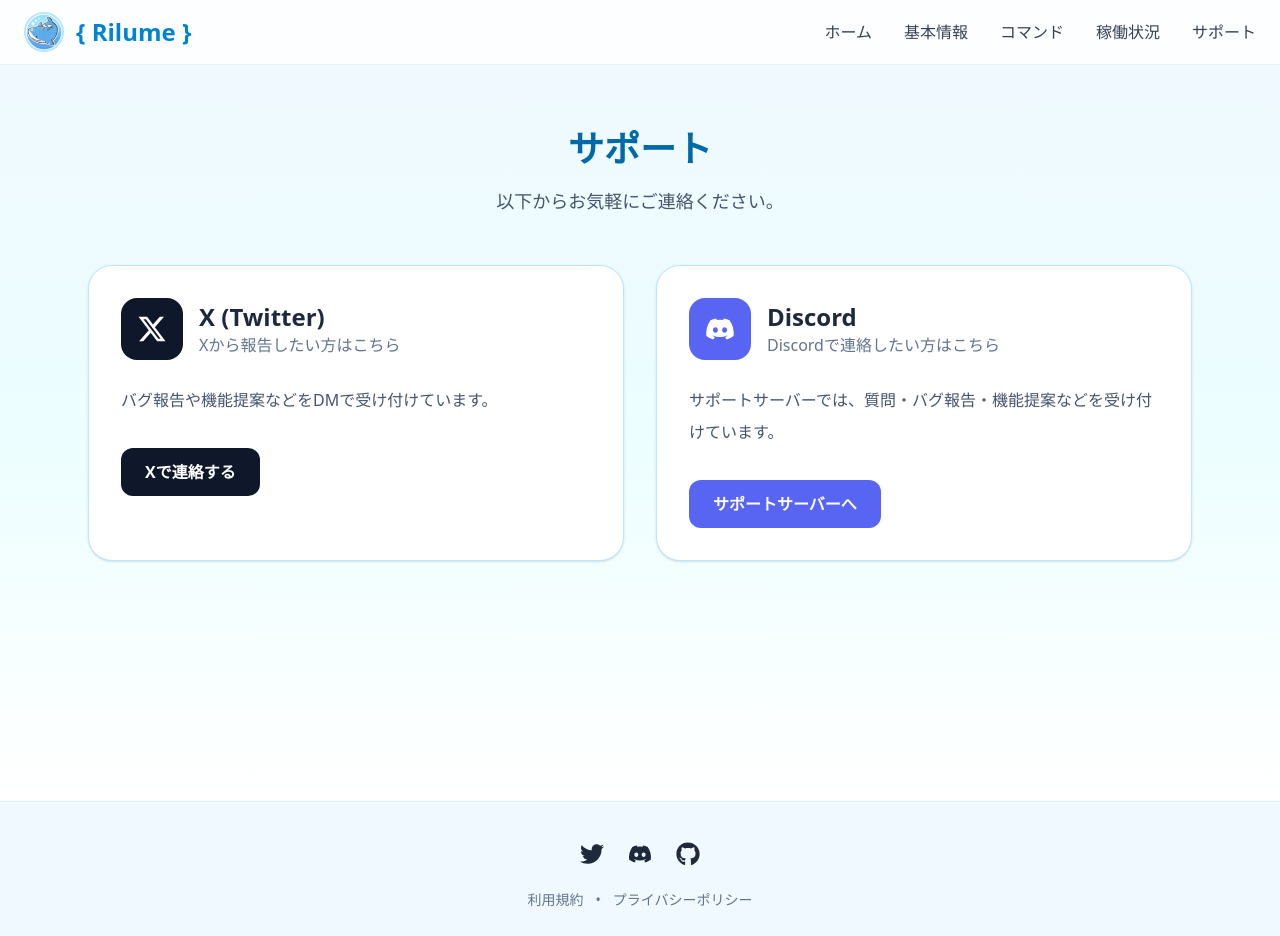
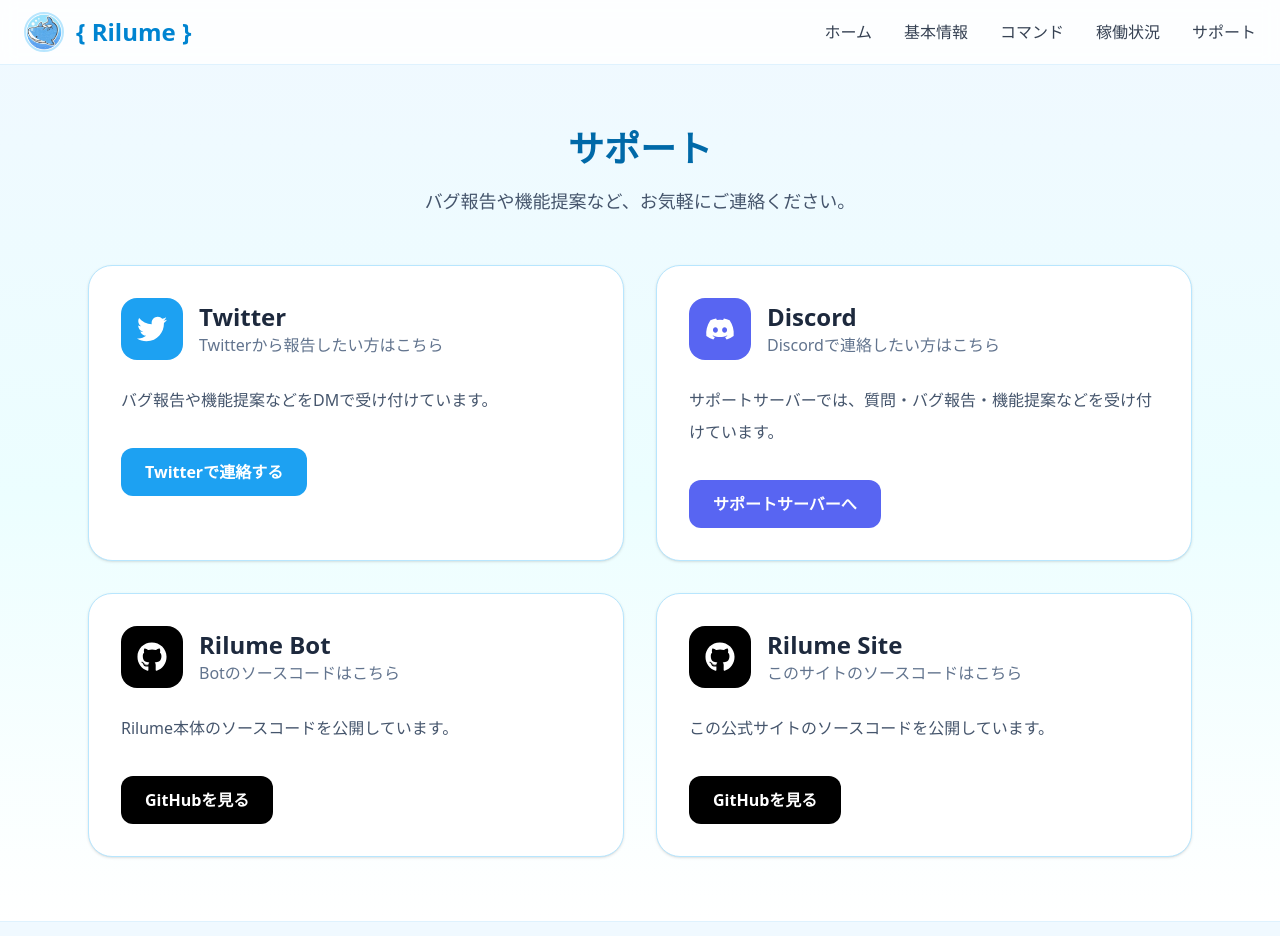
Before and after one commit to VEDA0013391/rilume-site, a Next.js app: page /support in a window 1280 px wide. Shown: the top 936 px of the page. Built offline with nearby package versions, Linux system fonts and the light colour scheme.

Commit message:
サポートページ追加

```diff
--- a/app/lib/site.ts
+++ b/app/lib/site.ts
@@ -5,6 +5,7 @@
   invite_url: "https://discord.com/oauth2/authorize?client_id=1404988583626014740",
   server_url: "https://discord.gg/CytkCY2zpf",
   twitter_url: "https://x.com/ryo_001339",
-  github_url: "https://github.com/VEDA0013391",
+  github_url: "https://github.com/VEDA0013391/rilume-site",
+  github_rilume_url: "https://github.com/VEDA0013391/rilume",
   discord_url: "https://discord.com/users/1317692759448223808",
 };
--- a/app/support/page.tsx
+++ b/app/support/page.tsx
@@ -1,4 +1,4 @@
-import { FaDiscord, FaXTwitter } from "react-icons/fa6";
+import { FaDiscord, FaGithub, FaTwitter } from "react-icons/fa6";
 import { siteConfig } from "@/app/lib/site";
 import type { Metadata } from "next";
 
@@ -16,7 +16,7 @@
         </h1>
 
         <p className="mx-auto mb-12 max-w-2xl text-center text-lg leading-8 text-slate-600">
-          以下からお気軽にご連絡ください。
+          バグ報告や機能提案など、お気軽にご連絡ください。
         </p>
 
         <div className="grid gap-8 md:grid-cols-2">
@@ -24,16 +24,17 @@
           {/* Twitter */}
           <div className="rounded-3xl border border-sky-200 bg-white p-8 shadow transition hover:-translate-y-1 hover:shadow-lg">
             <div className="mb-6 flex items-center gap-4">
-              <div className="rounded-2xl bg-slate-900 p-4 text-3xl text-white">
-                <FaXTwitter />
+              <div className="rounded-2xl bg-[#1DA1F2] p-4 text-3xl text-white">
+                <FaTwitter />
               </div>
 
               <div>
                 <h2 className="text-2xl font-bold text-slate-800">
-                  X (Twitter)
+                  Twitter
                 </h2>
+
                 <p className="text-slate-500">
-                  Xから報告したい方はこちら
+                  Twitterから報告したい方はこちら
                 </p>
               </div>
             </div>
@@ -46,9 +47,9 @@
               href={siteConfig.twitter_url}
               target="_blank"
               rel="noopener noreferrer"
-              className="inline-flex rounded-xl bg-slate-900 px-6 py-3 font-semibold text-white transition hover:bg-slate-800"
+              className="inline-flex rounded-xl bg-[#1DA1F2] px-6 py-3 font-semibold text-white transition hover:bg-[#1991DA]"
             >
-              Xで連絡する
+              Twitterで連絡する
             </a>
           </div>
 
@@ -63,6 +64,7 @@
                 <h2 className="text-2xl font-bold text-slate-800">
                   Discord
                 </h2>
+
                 <p className="text-slate-500">
                   Discordで連絡したい方はこちら
                 </p>
@@ -83,6 +85,70 @@
             </a>
           </div>
 
+          {/* GitHub - Rilume */}
+          <div className="rounded-3xl border border-sky-200 bg-white p-8 shadow transition hover:-translate-y-1 hover:shadow-lg">
+            <div className="mb-6 flex items-center gap-4">
+              <div className="rounded-2xl bg-black p-4 text-3xl text-white">
+                <FaGithub />
+              </div>
+
+              <div>
+                <h2 className="text-2xl font-bold text-slate-800">
+                  Rilume Bot
+                </h2>
+
+                <p className="text-slate-500">
+                  Botのソースコードはこちら
+                </p>
+              </div>
+            </div>
+
+            <p className="mb-8 leading-8 text-slate-600">
+              Rilume本体のソースコードを公開しています。
+            </p>
+
+            <a
+              href={siteConfig.github_rilume_url}
+              target="_blank"
+              rel="noopener noreferrer"
+              className="inline-flex rounded-xl bg-black px-6 py-3 font-semibold text-white transition hover:bg-neutral-800"
+            >
+              GitHubを見る
+            </a>
+          </div>
+
+          {/* GitHub - Rilume Site */}
+          <div className="rounded-3xl border border-sky-200 bg-white p-8 shadow transition hover:-translate-y-1 hover:shadow-lg">
+            <div className="mb-6 flex items-center gap-4">
+              <div className="rounded-2xl bg-black p-4 text-3xl text-white">
+                <FaGithub />
+              </div>
+
+              <div>
+                <h2 className="text-2xl font-bold text-slate-800">
+                  Rilume Site
+                </h2>
+
+                <p className="text-slate-500">
+                  このサイトのソースコードはこちら
+                </p>
+              </div>
+            </div>
+
+            <p className="mb-8 leading-8 text-slate-600">
+              この公式サイトのソースコードを公開しています。
+            </p>
+
+            <a
+              href={siteConfig.github_url}
+              target="_blank"
+              rel="noopener noreferrer"
+              className="inline-flex rounded-xl bg-black px-6 py-3 font-semibold text-white transition hover:bg-neutral-800"
+            >
+              GitHubを見る
+            </a>
+          </div>
+
         </div>
 
       </section>
```
